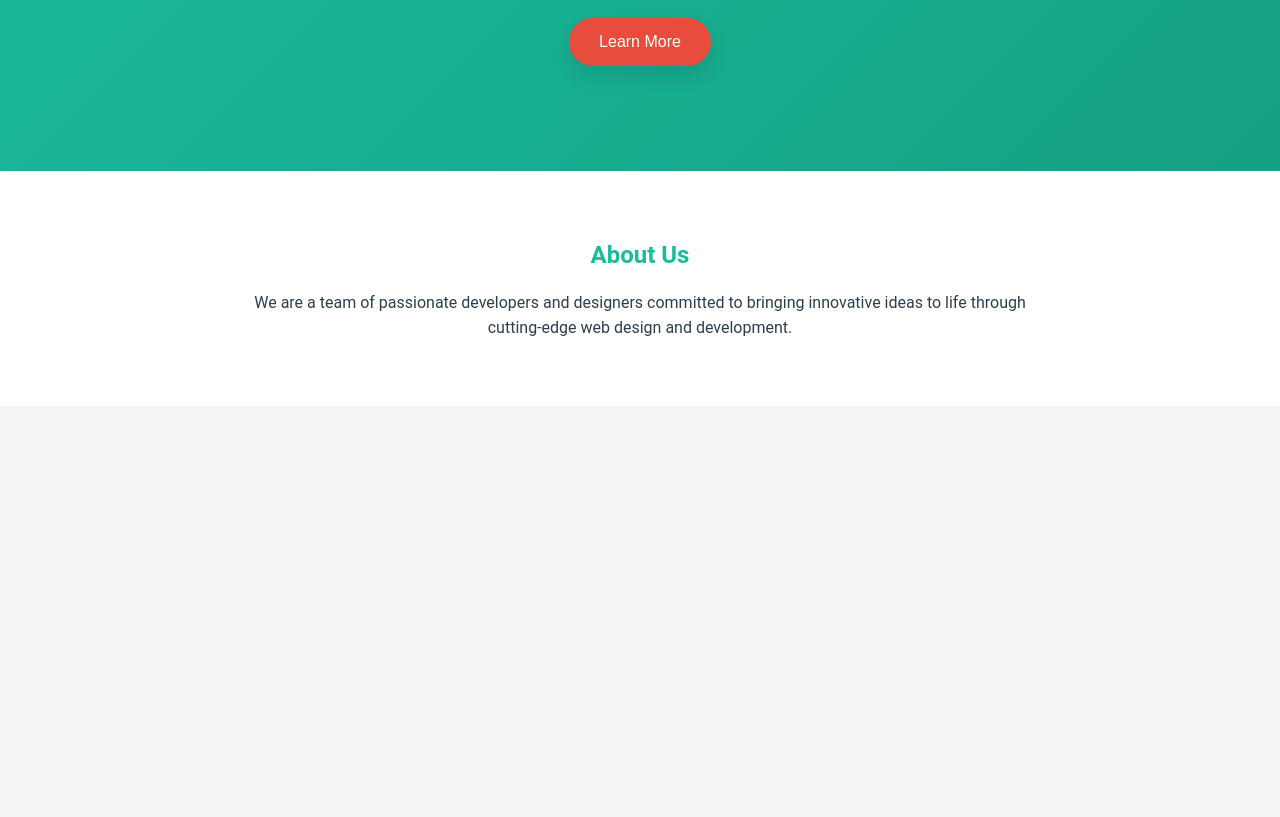
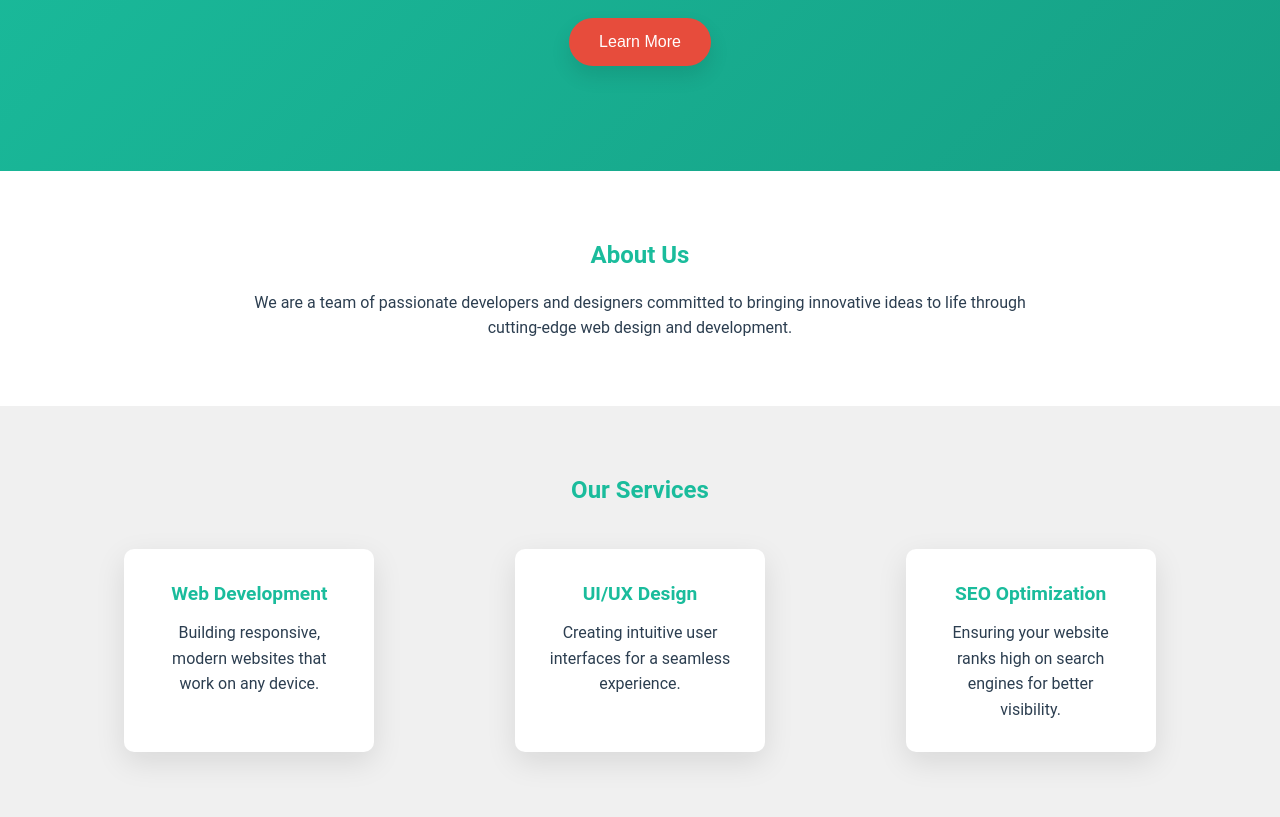
Before and after one commit to abdullah-ahmad-3744/CSS, a plain HTML site: page 19-Project-1/index.html in a window 1280 px wide. Shown: the part 388-1205 px from the top of the page. Before the commit the page ends 800 px from the top, so only its background shows below. Drawn offline with Linux system fonts and the light colour scheme.

Commit message:
Services Section Added.

```diff
--- a/19-Project-1/index.html
+++ b/19-Project-1/index.html
@@ -40,5 +40,26 @@
             <p>We are a team of passionate developers and designers committed to bringing innovative ideas to life through cutting-edge web design and development.</p>
           </div>
         </section>
+        <!-- Services Section -->
+
+        <section class="services">
+          <div class="container">
+            <h3>Our Services</h3>
+            <div class="service-cards">
+              <div class="service-card">
+                <h4>Web Development</h4>
+                <p>Building responsive, modern websites that work on any device.</p>
+              </div>
+              <div class="service-card">
+                <h4>UI/UX Design</h4>
+                <p>Creating intuitive user interfaces for a seamless experience.</p>
+              </div>
+              <div class="service-card">
+                <h4>SEO Optimization</h4>
+                <p>Ensuring your website ranks high on search engines for better visibility.</p>
+              </div>
+            </div>
+          </div>
+        </section>
 </body>
 </html>
--- a/19-Project-1/style.css
+++ b/19-Project-1/style.css
@@ -175,3 +175,45 @@
     max-width: 800px;
     margin: 0 auto;
   }
+   /* Services Section */
+   .services {
+    background-color: #f0f0f0;
+    padding: 60px 0;
+    text-align: center;
+  }
+
+  .services h3 {
+    font-size: var(--font-size-subheading);
+    margin-bottom: 40px;
+    color: var(--primary-color);
+  }
+
+  .service-cards {
+    display: flex;
+    justify-content: space-around;
+    gap: 30px;
+  }
+
+  .service-card {
+    background-color: var(--white);
+    padding: 30px;
+    border-radius: 10px;
+    box-shadow: var(--shadow);
+    width: 250px;
+    transition: transform var(--transition-speed);
+  }
+
+  .service-card:hover {
+    transform: translateY(-10px);
+  }
+
+  .service-card h4 {
+    font-size: 1.2rem;
+    color: var(--primary-color);
+    margin-bottom: 10px;
+  }
+
+  .service-card p {
+    font-size: var(--font-size-paragraph);
+    color: var(--dark);
+  }
```
